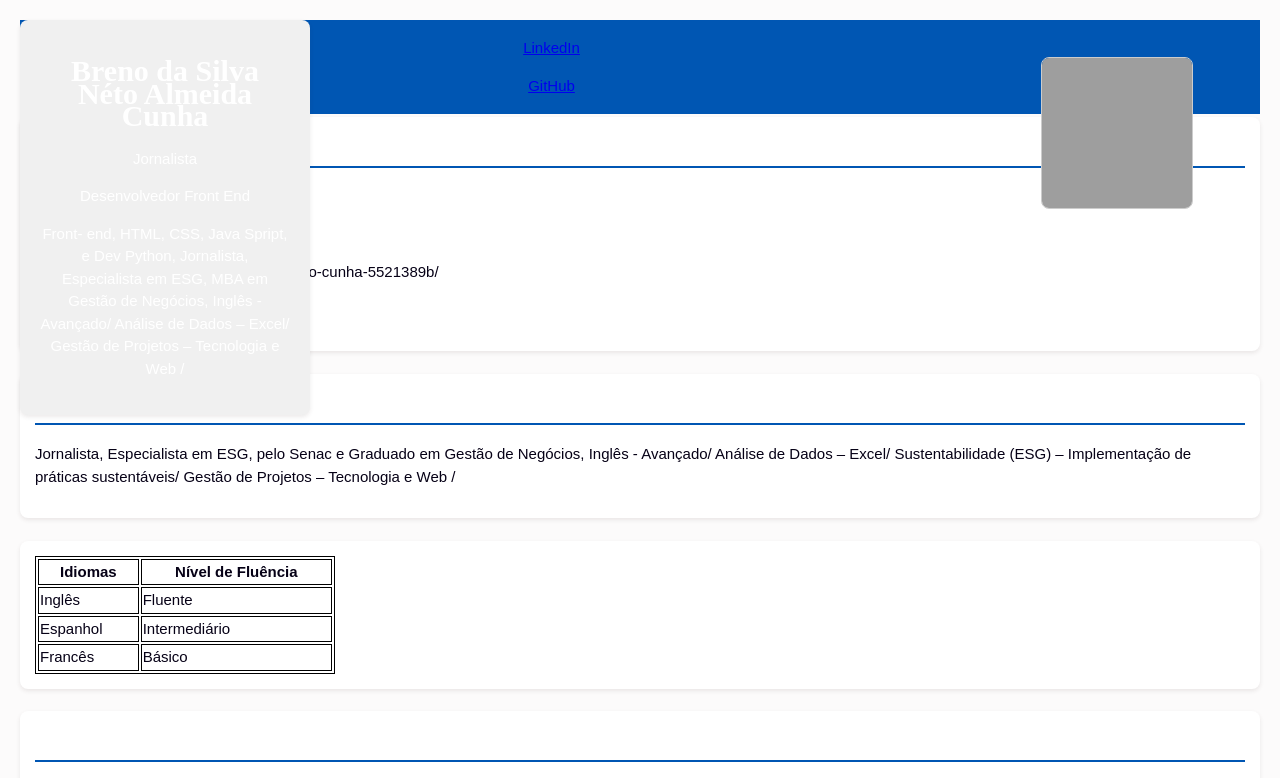
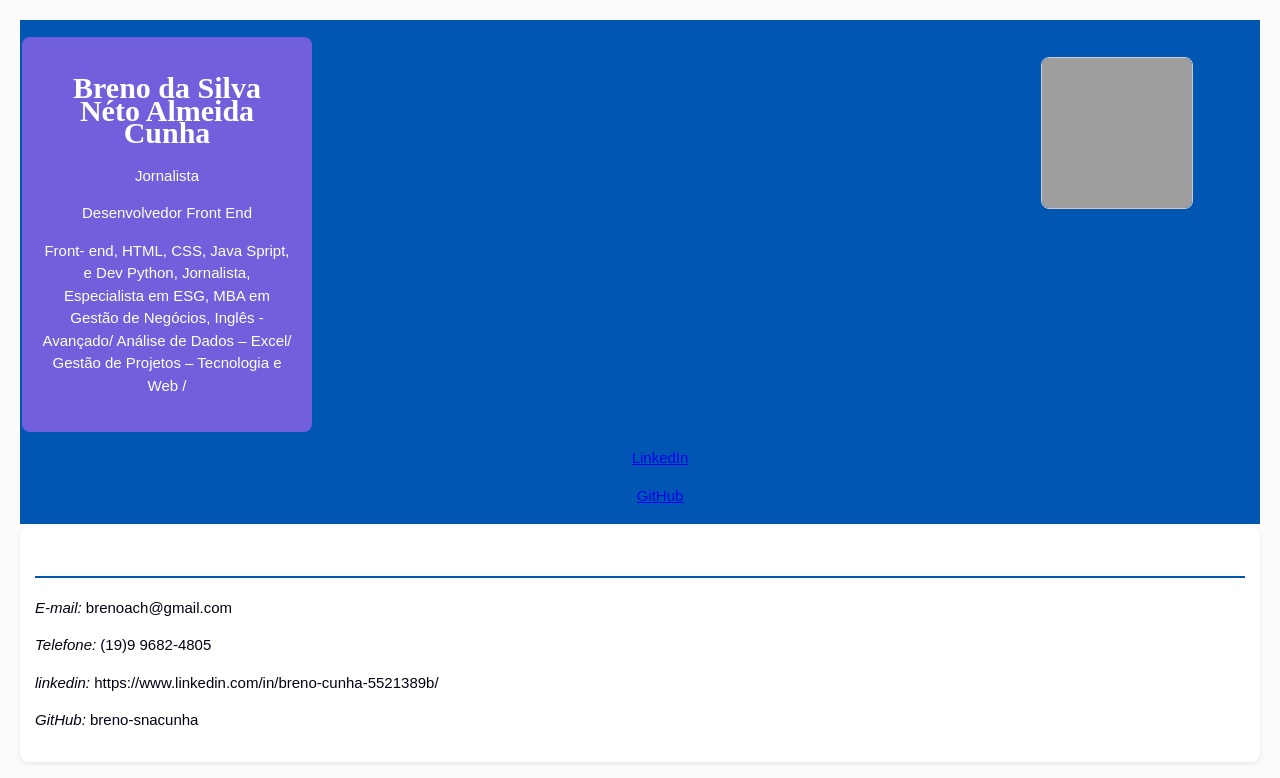
Before and after one commit to breno-snacunha/prjcurriculo, a plain HTML site: page index.html in a window 1280 px wide. Shown: the top 778 px of the page. Drawn offline with Linux system fonts and the light colour scheme; grey boxes are pictures that could not be loaded.

Commit message:
alterações correlacionadas à caixa fixa

```diff
--- a/estilo.css
+++ b/estilo.css
@@ -19,15 +19,15 @@ header{
 header h1{
     font-size:1.6; /* Define o tamanho do título como 2.5 vezes o tamanho */
     margin-bottom: 0.2 em; /* Adiciona um pequeno espaço abaixo do título/*/
-    font-family: "Times New Roman"; "serif"; "roboto condensed" /* Define a fonte do título como times new roman*/
+    font-family: "Times New Roman"; "serif"; "roboto condensed"; /* Define a fonte do título como times new roman*/
  }
 .menu-lateral{
     width: 250px;
-    background-color: #f0f0f0;
+    background-color: #715fdb;
     padding: 20px;
-    border-radius: 8px;
+    border-radius: 8px; // Define o raio da borda como 8 pixels
     box-shadow: 0 2px 4px rgba(73, 49, 49, 0.1);
-    position: fixed;
+    //position: fixed; // Define a posição como fixa
     top: 20px;
     left: 20px;
 }
@@ -57,6 +57,6 @@ ul li{
 footer{
 
     background-color: bisque;
-    color:#3e5a5f
+    color:#3e5a5f;
 
 }
```
